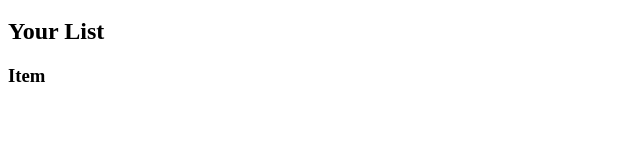
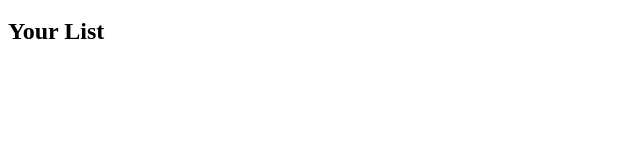
Before and after one commit to RMartin0717/grocery-list-ideabox-practice, a React (Create React App) app: page / in a window 1280 px wide. Shown: the part 150-300 px from the top of the page, without its empty margins (0-640 px from the left). Built offline with nearby package versions, Linux system fonts and the light colour scheme.

Commit message:
Create function component for Item

```diff
--- a/src/components/Item/Item.js
+++ b/src/components/Item/Item.js
@@ -1,10 +1,11 @@
 import React from 'react'
 
-const Item = () => {
-  return(
-    <>
-      <h3>Item</h3>
-    </>
+const Item = ({ name, amount }) => {
+  return (
+    <article>
+      <h3>{name}</h3>
+      <h4>{amount}</h4>
+    </article>
   )
 }
 
```
